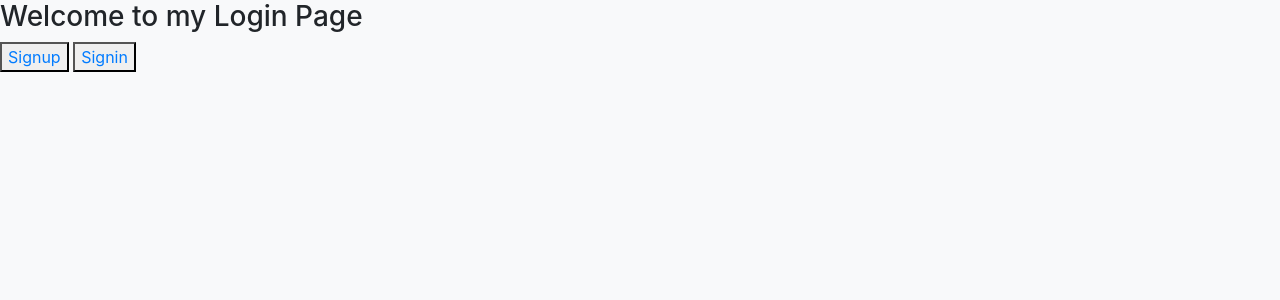
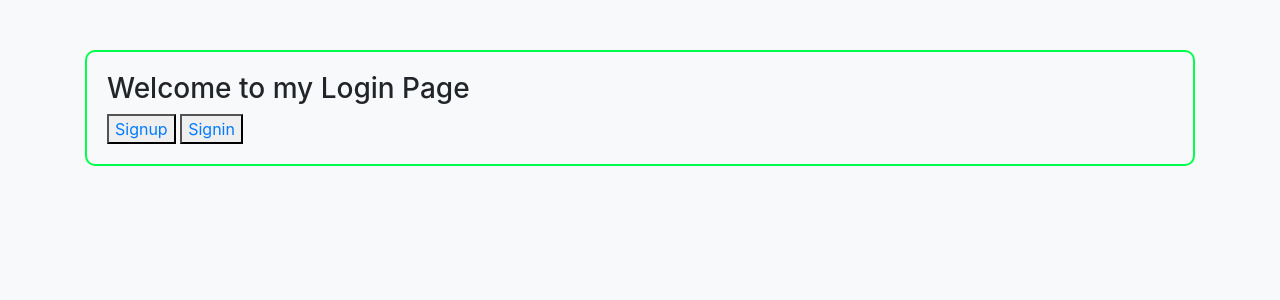
Before and after one commit to Calvin147/DjangoLoginPage, a Django app: page / in a window 1280 px wide. Shown: the top 300 px of the page. Run offline with Django 4.2, Linux system fonts and the light colour scheme; some libraries are stand-ins or nearby versions.

Commit message:
Change of settings for static folder

```diff
--- a/LoginPage/settings.py
+++ b/LoginPage/settings.py
@@ -121,3 +121,7 @@ STATIC_URL = 'static/'
 # https://docs.djangoproject.com/en/4.2/ref/settings/#default-auto-field
 
 DEFAULT_AUTO_FIELD = 'django.db.models.BigAutoField'
+
+STATICFILES_DIRS = [
+    BASE_DIR / 'static'
+]
--- a/templates/authentication/static/css/styles.css
+++ b/static/css/styles.css
@@ -7,7 +7,7 @@ body {
 }
 
 .custom-block {
-    border: 2px solid #007bff;
+    border: 2px solid #00ff4c;
     padding: 20px;
     border-radius: 10px;
 }
--- a/templates/authentication/index.html
+++ b/templates/authentication/index.html
@@ -11,10 +11,12 @@
         <meta name="description" content="">
         <meta name="viewport" content="width=device-width, initial-scale=1">
         <link rel="stylesheet" href="https://stackpath.bootstrapcdn.com/bootstrap/4.5.2/css/bootstrap.min.css">
-        <link rel="stylesheet" href="templates/static/css/styles.css">
+        <link rel="stylesheet" href="static/css/styles.css">
     </head>
     <body>
 
+        <div class="container">
+            <div class="custom-block">
                 {% for message in messages %}
                 <div class="alert alert-{{ message.tags }} alert-dismissible fade show" role="alert">
                     <strong>Message </strong> {{ message }}
@@ -34,6 +36,8 @@
                 <button type='submit'><a href ="/signup"> Signup</a></button>
                 <button type='submit'><a href ="/signin"> Signin</a></button>
                 {% endif %}
+            </div>
+        </div>
 
         <script src="" async defer></script>
     </body>
```
Lines whose indentation alone changed are shown as unchanged.
